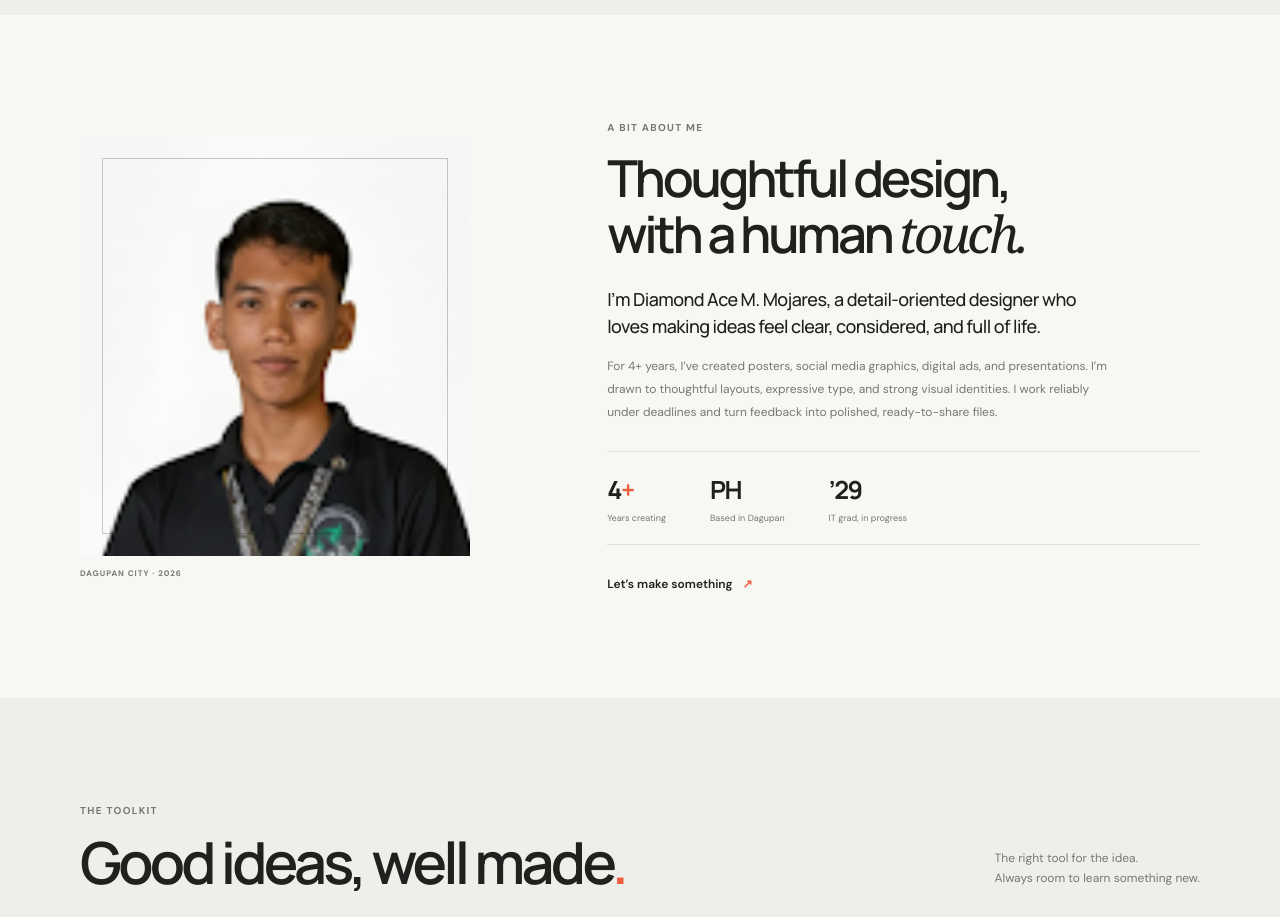
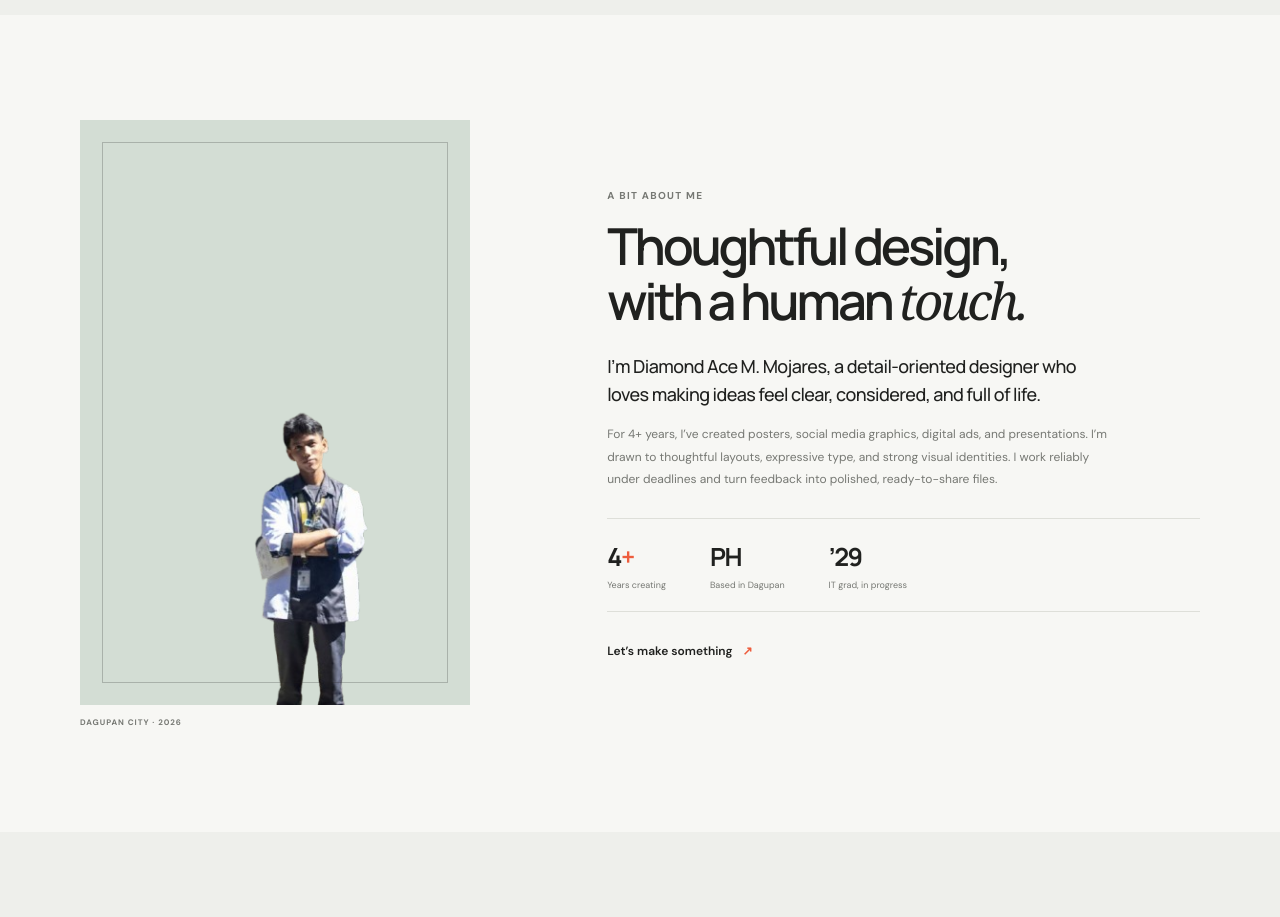
Before and after one commit to amonmojares2-dev/portfolio, a plain HTML site: page index.html in a window 1280 px wide. Shown: the part 3840-4757 px from the top of the page. Drawn offline with Linux system fonts and the light colour scheme.

Commit message:
Update profile image
Co-authored-by: Copilot <223556219+Copilot@users.noreply.github.com>

```diff
--- a/index.html
+++ b/index.html
@@ -84,7 +84,7 @@
         <div class="container about-grid">
           <div class="about-image-wrap">
             <div class="about-image">
-              <img class="about-photo" src="assets/optimized/unnamed.png" alt="Diamond Ace M. Mojares" />
+              <img class="about-photo" src="assets/optimized/918196229_1845627103138683_4829831894856990981_n-removebg-preview.png" alt="Diamond Ace M. Mojares" />
             </div>
             <span class="image-index">DAGUPAN CITY · 2026</span>
           </div>
```
Also changed, not shown: assets/optimized/918196229_1845627103138683_4829831894856990981_n-removebg-preview.png (added), assets/optimized/unnamed.png (deleted).
